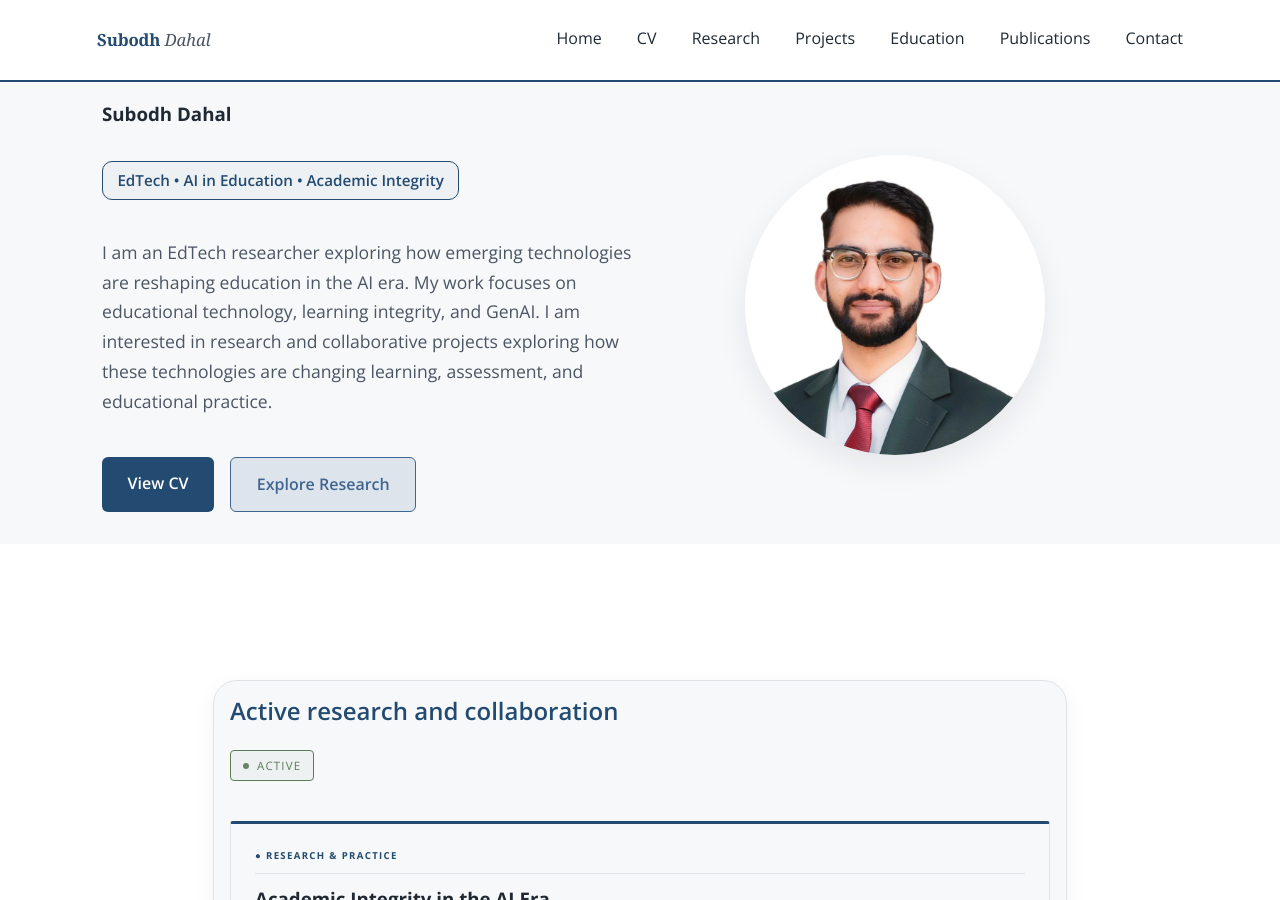
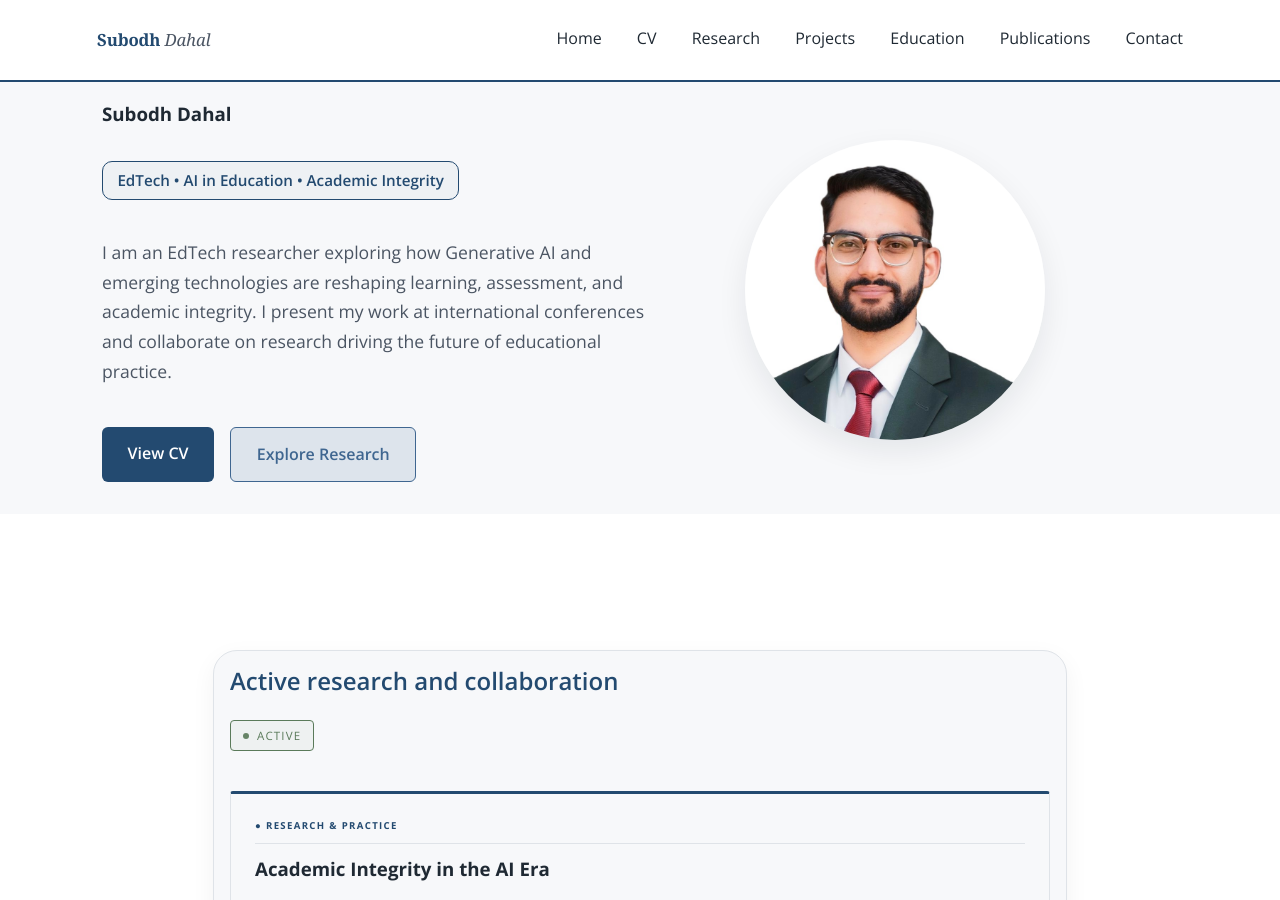
Before and after one commit to dahalsubodh/dahalsubodh.github.io, a Jekyll site: the page built from index.md, in a window 1280 px wide and 900 px high. Built offline with Jekyll 4.4.1, drawn with Linux system fonts in a browser that asks for light colours.

Commit message:
Update hero.html

```diff
--- a/_includes/hero.html
+++ b/_includes/hero.html
@@ -11,7 +11,7 @@
       <p class="hero-subtitle">EdTech • AI in Education • Academic Integrity</p>
 
       <p class="hero-description">
-       I am an EdTech researcher exploring how emerging technologies are reshaping education in the AI era. My work focuses on educational technology, learning integrity, and GenAI. I am interested in research and collaborative projects exploring how these technologies are changing learning, assessment, and educational practice.
+       I am an EdTech researcher exploring how Generative AI and emerging technologies are reshaping learning, assessment, and academic integrity. I present my work at international conferences and collaborate on research driving the future of educational practice.
       </p>
 
       <div class="hero-cta">
```
